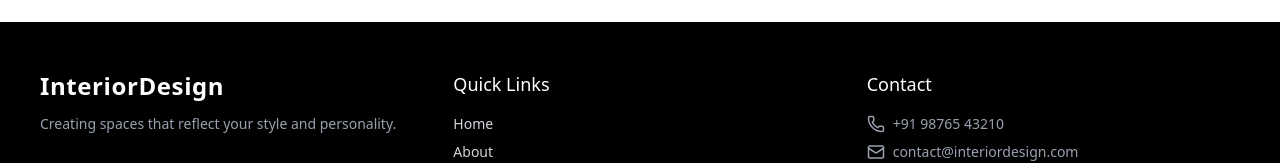
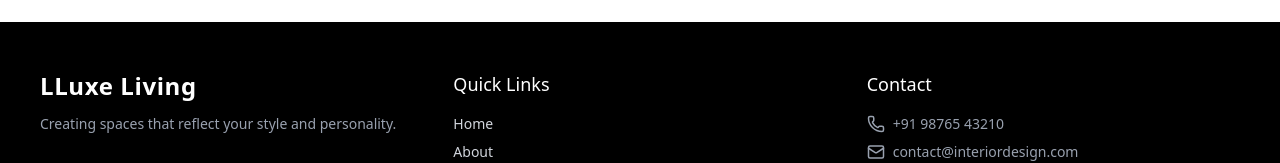
Before and after one commit to tanu0604/Interior, a React (Vite) app: page /calculator in a window 1280 px wide. Shown: the part 789-952 px from the top of the page. Built offline with nearby package versions, Linux system fonts and the light colour scheme.

Commit message:
Update Footer.jsx

```diff
--- a/src/components/Footer/Footer.jsx
+++ b/src/components/Footer/Footer.jsx
@@ -8,7 +8,7 @@
 
         {/* Company Info */}
         <div>
-          <h2 className="text-2xl font-semibold text-white tracking-wide">InteriorDesign</h2>
+          <h2 className="text-2xl font-semibold text-white tracking-wide">LLuxe Living</h2>
           <p className="mt-3 text-sm text-gray-400">
             Creating spaces that reflect your style and personality.
           </p>
```
